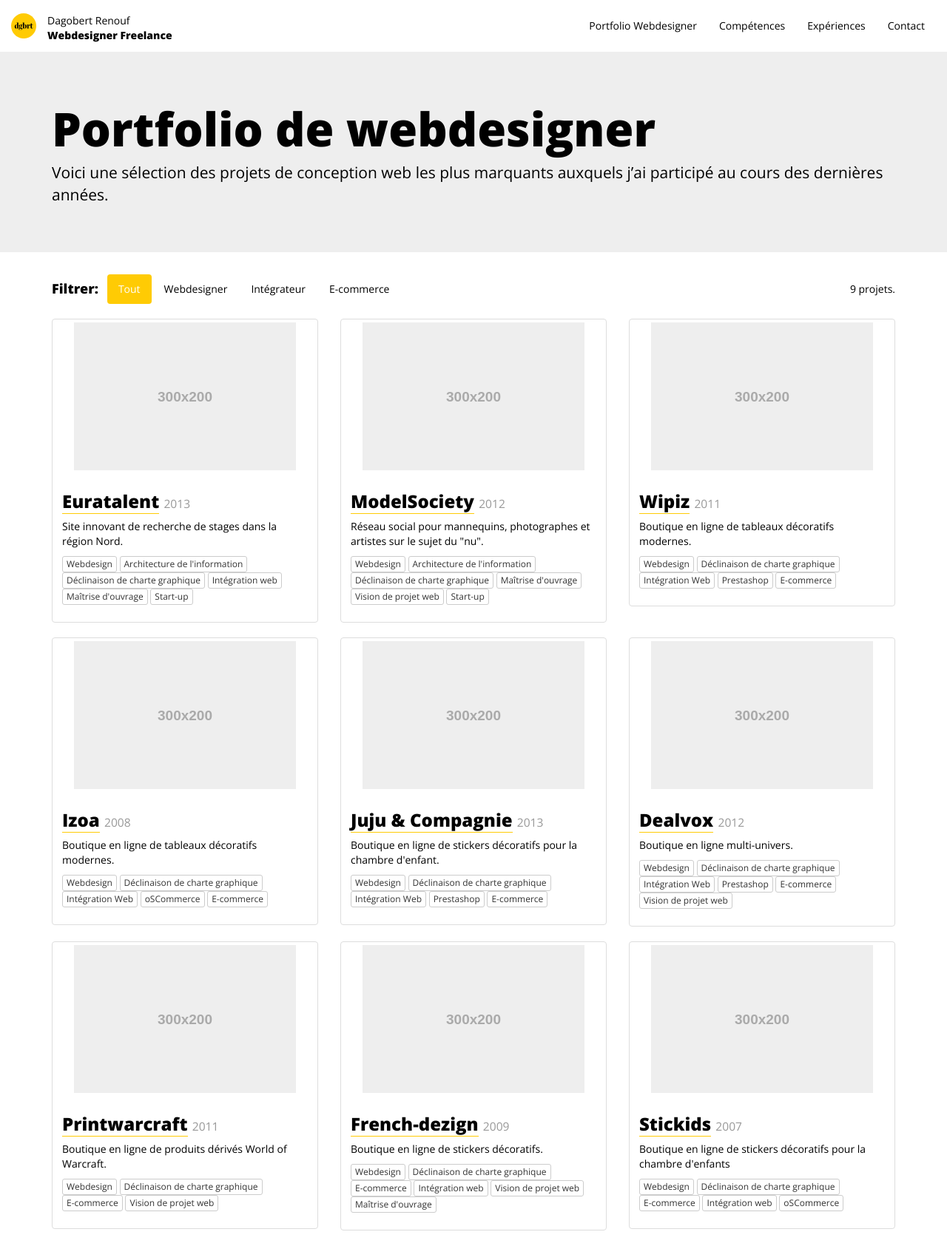
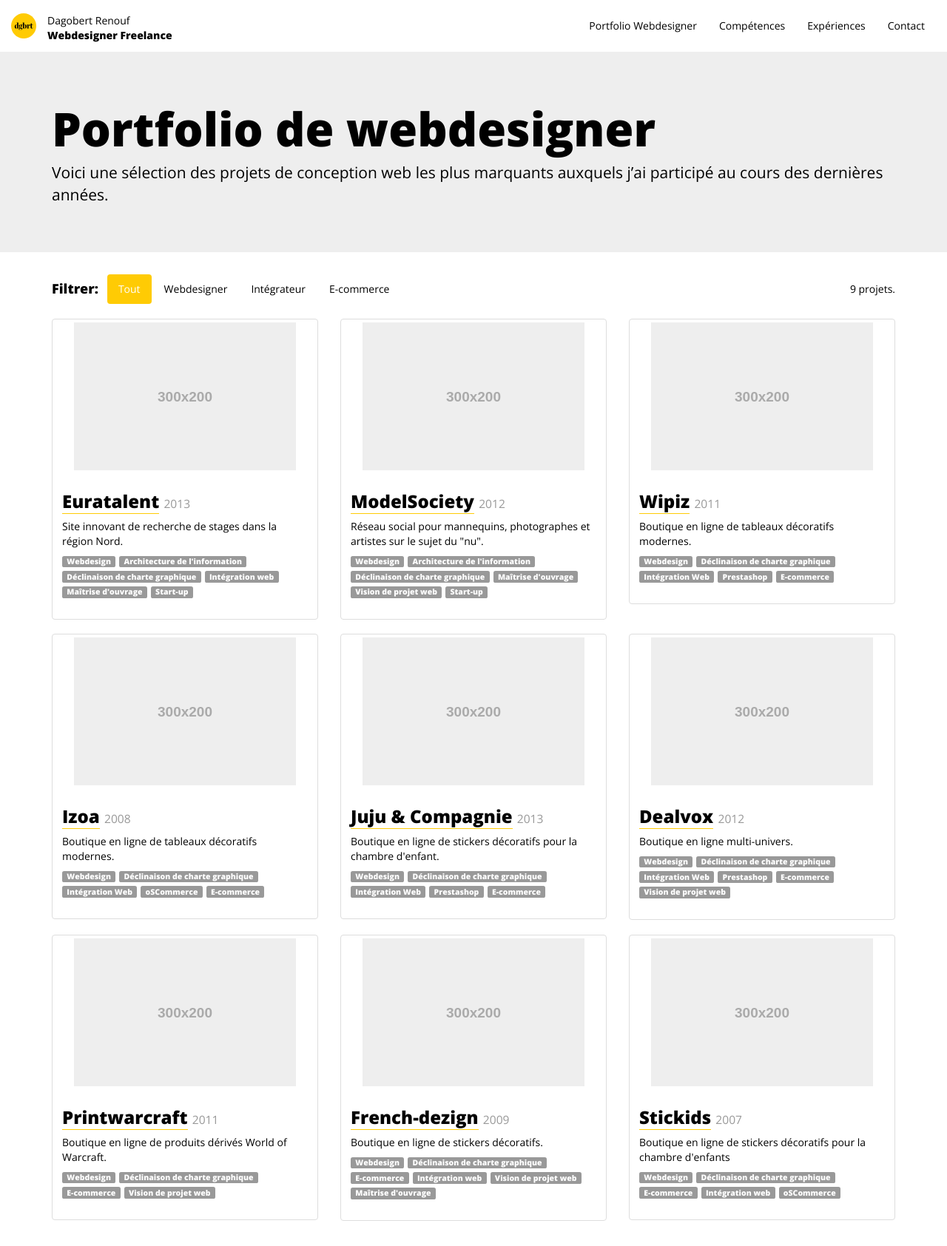
Before and after one commit to thedgbrt/dgbrt.fr, a Jekyll site: the page built from portfolio-webdesigner/index.html, in a window 1280 px wide. Shown: the whole page at 74% size. Built offline with Jekyll 4.4.1, drawn with Linux system fonts in a browser that asks for light colours; nearby versions of some CDN libraries.

Commit message:
Improved tags spacing on project thumbnails

```diff
--- a/portfolio-webdesigner/index.html
+++ b/portfolio-webdesigner/index.html
@@ -57,17 +57,21 @@ published: true
 
 		      <div class="caption">
 
-		        <h3><a href="/portfolio-webdesigner/euratalent">Euratalent</a> <small class="date">2013</small></h3>
+		        <h3>
+		        	<a href="/portfolio-webdesigner/euratalent">Euratalent</a>
+		        	<small class="date">2013</small>
+		        </h3>
 
 		        <p>Site innovant de recherche de stages dans la région Nord.</p>
 
-		        <p>
-		        	<button type="button" class="btn btn-default btn-xs">Webdesign</button>
-		        	<button type="button" class="btn btn-default btn-xs">Architecture de l'information</button>
-		        	<button type="button" class="btn btn-default btn-xs">Déclinaison de charte graphique</button>
-		        	<button type="button" class="btn btn-default btn-xs">Intégration web</button>
-		        	<button type="button" class="btn btn-default btn-xs">Maîtrise d'ouvrage</button>
-		        	<button type="button" class="btn btn-default btn-xs">Start-up</button>
+		        <p class="project-tags">
+		        	<span class="label label-default">Webdesign</span>
+		        	<span class="label label-default">Architecture de l'information</span>
+		        	<span class="label label-default">Déclinaison de charte graphique</span>
+		        	<span class="label label-default">Intégration web</span>
+		        	<span class="label label-default">Maîtrise d'ouvrage</span>
+		        	<span class="label label-default">Start-up</span>
+		        	<span class="clearfix"></span>
 		        </p>
 
 		      </div>
@@ -84,17 +88,21 @@ published: true
 
 		      <div class="caption">
 
-		        <h3><a href="/portfolio-webdesigner/euratalent">ModelSociety</a> <small class="date">2012</small></h3>
+		        <h3>
+		        	<a href="/portfolio-webdesigner/euratalent">ModelSociety</a>
+		        	<small class="date">2012</small>
+		        </h3>
 
 		        <p>Réseau social pour mannequins, photographes et artistes sur le sujet du "nu".</p>
 
-		        <p>
-		        	<button type="button" class="btn btn-default btn-xs">Webdesign</button>
-		        	<button type="button" class="btn btn-default btn-xs">Architecture de l'information</button>
-		        	<button type="button" class="btn btn-default btn-xs">Déclinaison de charte graphique</button>
-		        	<button type="button" class="btn btn-default btn-xs">Maîtrise d'ouvrage</button>
-		        	<button type="button" class="btn btn-default btn-xs">Vision de projet web</button>
-		        	<button type="button" class="btn btn-default btn-xs">Start-up</button>
+		        <p class="project-tags">
+		        	<span class="label label-default">Webdesign</span>
+		        	<span class="label label-default">Architecture de l'information</span>
+		        	<span class="label label-default">Déclinaison de charte graphique</span>
+		        	<span class="label label-default">Maîtrise d'ouvrage</span>
+		        	<span class="label label-default">Vision de projet web</span>
+		        	<span class="label label-default">Start-up</span>
+		        	<span class="clearfix"></span>
 		        </p>
 
 		      </div>
@@ -111,16 +119,20 @@ published: true
 
 		      <div class="caption">
 
-		        <h3><a href="/portfolio-webdesigner/euratalent">Wipiz</a> <small class="date">2011</small></h3>
+		        <h3>
+		        	<a href="/portfolio-webdesigner/euratalent">Wipiz</a>
+		        	<small class="date">2011</small>
+		        </h3>
 
 		        <p>Boutique en ligne de tableaux décoratifs modernes.</p>
 
-		        <p>
-		        	<button type="button" class="btn btn-default btn-xs">Webdesign</button>
-		        	<button type="button" class="btn btn-default btn-xs">Déclinaison de charte graphique</button>
-		        	<button type="button" class="btn btn-default btn-xs">Intégration Web</button>
-		        	<button type="button" class="btn btn-default btn-xs">Prestashop</button>
-		        	<button type="button" class="btn btn-default btn-xs">E-commerce</button>
+		        <p class="project-tags">
+		        	<span class="label label-default">Webdesign</span>
+		        	<span class="label label-default">Déclinaison de charte graphique</span>
+		        	<span class="label label-default">Intégration Web</span>
+		        	<span class="label label-default">Prestashop</span>
+		        	<span class="label label-default">E-commerce</span>
+		        	<span class="clearfix"></span>
 		        </p>
 
 		      </div>
@@ -137,16 +149,20 @@ published: true
 
 		      <div class="caption">
 
-		        <h3><a href="/portfolio-webdesigner/euratalent">Izoa</a> <small class="date">2008</small></h3>
+		        <h3>
+		        	<a href="/portfolio-webdesigner/euratalent">Izoa</a>
+		        	<small class="date">2008</small>
+		        </h3>
 
 		        <p>Boutique en ligne de tableaux décoratifs modernes.</p>
 
-		        <p>
-		        	<button type="button" class="btn btn-default btn-xs">Webdesign</button>
-		        	<button type="button" class="btn btn-default btn-xs">Déclinaison de charte graphique</button>
-		        	<button type="button" class="btn btn-default btn-xs">Intégration Web</button>
-		        	<button type="button" class="btn btn-default btn-xs">oSCommerce</button>
-		        	<button type="button" class="btn btn-default btn-xs">E-commerce</button>
+		        <p class="project-tags">
+		        	<span class="label label-default">Webdesign</span>
+		        	<span class="label label-default">Déclinaison de charte graphique</span>
+		        	<span class="label label-default">Intégration Web</span>
+		        	<span class="label label-default">oSCommerce</span>
+		        	<span class="label label-default">E-commerce</span>
+		        	<span class="clearfix"></span>
 		        </p>
 
 		      </div>
@@ -163,16 +179,20 @@ published: true
 
 		      <div class="caption">
 
-		        <h3><a href="/portfolio-webdesigner/euratalent">Juju & Compagnie</a> <small class="date">2013</small></h3>
+		        <h3>
+		        	<a href="/portfolio-webdesigner/euratalent">Juju & Compagnie</a>
+		        	<small class="date">2013</small>
+		        </h3>
 
 		        <p>Boutique en ligne de stickers décoratifs pour la chambre d'enfant.</p>
 
-		        <p>
-		        	<button type="button" class="btn btn-default btn-xs">Webdesign</button>
-		        	<button type="button" class="btn btn-default btn-xs">Déclinaison de charte graphique</button>
-		        	<button type="button" class="btn btn-default btn-xs">Intégration Web</button>
-		        	<button type="button" class="btn btn-default btn-xs">Prestashop</button>
-		        	<button type="button" class="btn btn-default btn-xs">E-commerce</button>
+		        <p class="project-tags">
+		        	<span class="label label-default">Webdesign</span>
+		        	<span class="label label-default">Déclinaison de charte graphique</span>
+		        	<span class="label label-default">Intégration Web</span>
+		        	<span class="label label-default">Prestashop</span>
+		        	<span class="label label-default">E-commerce</span>
+		        	<span class="clearfix"></span>
 		        </p>
 
 		      </div>
@@ -189,17 +209,21 @@ published: true
 
 		      <div class="caption">
 
-		        <h3><a href="/portfolio-webdesigner/euratalent">Dealvox</a> <small class="date">2012</small></h3>
+		        <h3>
+		        	<a href="/portfolio-webdesigner/euratalent">Dealvox</a>
+		        	<small class="date">2012</small>
+		        </h3>
 
 		        <p>Boutique en ligne multi-univers.</p>
 
-		        <p>
-		        	<button type="button" class="btn btn-default btn-xs">Webdesign</button>
-		        	<button type="button" class="btn btn-default btn-xs">Déclinaison de charte graphique</button>
-		        	<button type="button" class="btn btn-default btn-xs">Intégration Web</button>
-		        	<button type="button" class="btn btn-default btn-xs">Prestashop</button>
-		        	<button type="button" class="btn btn-default btn-xs">E-commerce</button>
-		        	<button type="button" class="btn btn-default btn-xs">Vision de projet web</button>
+		        <p class="project-tags">
+		        	<span class="label label-default">Webdesign</span>
+		        	<span class="label label-default">Déclinaison de charte graphique</span>
+		        	<span class="label label-default">Intégration Web</span>
+		        	<span class="label label-default">Prestashop</span>
+		        	<span class="label label-default">E-commerce</span>
+		        	<span class="label label-default">Vision de projet web</span>
+		        	<span class="clearfix"></span>
 		        </p>
 
 		      </div>
@@ -216,15 +240,19 @@ published: true
 
 		      <div class="caption">
 
-		        <h3><a href="/portfolio-webdesigner/euratalent">Printwarcraft</a> <small class="date">2011</small></h3>
+		        <h3>
+		        	<a href="/portfolio-webdesigner/euratalent">Printwarcraft</a>
+		        	<small class="date">2011</small>
+		        </h3>
 
 		        <p>Boutique en ligne de produits dérivés World of Warcraft.</p>
 
-		        <p>
-		        	<button type="button" class="btn btn-default btn-xs">Webdesign</button>
-		        	<button type="button" class="btn btn-default btn-xs">Déclinaison de charte graphique</button>
-		        	<button type="button" class="btn btn-default btn-xs">E-commerce</button>
-		        	<button type="button" class="btn btn-default btn-xs">Vision de projet web</button>
+		        <p class="project-tags">
+		        	<span class="label label-default">Webdesign</span>
+		        	<span class="label label-default">Déclinaison de charte graphique</span>
+		        	<span class="label label-default">E-commerce</span>
+		        	<span class="label label-default">Vision de projet web</span>
+		        	<span class="clearfix"></span>
 		      	</p>
 
 		      </div>
@@ -241,17 +269,21 @@ published: true
 
 		      <div class="caption">
 
-		        <h3><a href="/portfolio-webdesigner/euratalent">French-dezign</a> <small class="date">2009</small></h3>
+		        <h3>
+		        	<a href="/portfolio-webdesigner/euratalent">French-dezign</a>
+		        	<small class="date">2009</small>
+		        </h3>
 
 		        <p>Boutique en ligne de stickers décoratifs.</p>
 
-		        <p>
-		        	<button type="button" class="btn btn-default btn-xs">Webdesign</button>
-		        	<button type="button" class="btn btn-default btn-xs">Déclinaison de charte graphique</button>
-		        	<button type="button" class="btn btn-default btn-xs">E-commerce</button>
-		        	<button type="button" class="btn btn-default btn-xs">Intégration web</button>
-		        	<button type="button" class="btn btn-default btn-xs">Vision de projet web</button>
-		        	<button type="button" class="btn btn-default btn-xs">Maîtrise d'ouvrage</button>
+		        <p class="project-tags">
+		        	<span class="label label-default">Webdesign</span>
+		        	<span class="label label-default">Déclinaison de charte graphique</span>
+		        	<span class="label label-default">E-commerce</span>
+		        	<span class="label label-default">Intégration web</span>
+		        	<span class="label label-default">Vision de projet web</span>
+		        	<span class="label label-default">Maîtrise d'ouvrage</span>
+		        	<span class="clearfix"></span>
 		        </p>
 
 		      </div>
@@ -268,16 +300,20 @@ published: true
 
 		      <div class="caption">
 
-		        <h3><a href="/portfolio-webdesigner/euratalent">Stickids</a> <small class="date">2007</small></h3>
+		        <h3>
+		        	<a href="/portfolio-webdesigner/euratalent">Stickids</a>
+		        	<small class="date">2007</small>
+		        </h3>
 
 		        <p>Boutique en ligne de stickers décoratifs pour la chambre d'enfants</p>
 
-		        <p>
-		        	<button type="button" class="btn btn-default btn-xs">Webdesign</button>
-		        	<button type="button" class="btn btn-default btn-xs">Déclinaison de charte graphique</button>
-		        	<button type="button" class="btn btn-default btn-xs">E-commerce</button>
-		        	<button type="button" class="btn btn-default btn-xs">Intégration web</button>
-		        	<button type="button" class="btn btn-default btn-xs">oSCommerce</button>
+		        <p class="project-tags">
+		        	<span class="label label-default">Webdesign</span>
+		        	<span class="label label-default">Déclinaison de charte graphique</span>
+		        	<span class="label label-default">E-commerce</span>
+		        	<span class="label label-default">Intégration web</span>
+		        	<span class="label label-default">oSCommerce</span>
+		        	<span class="clearfix"></span>
 		        </p>
 
 		      </div>
```
Also changed, not shown: css/less/dgbrt.less (+8 -0 lines), css/bootstrap.min.css. Lines whose indentation alone changed are shown as unchanged.
